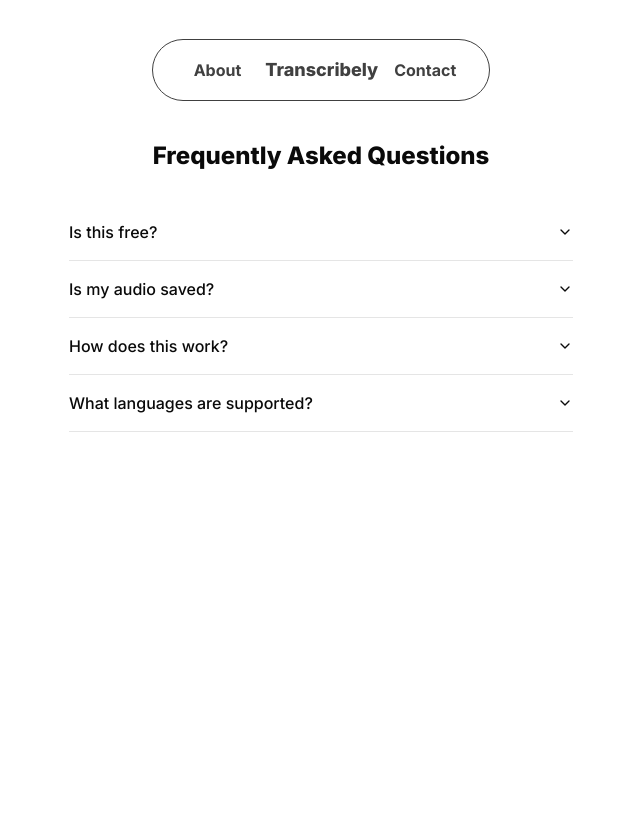
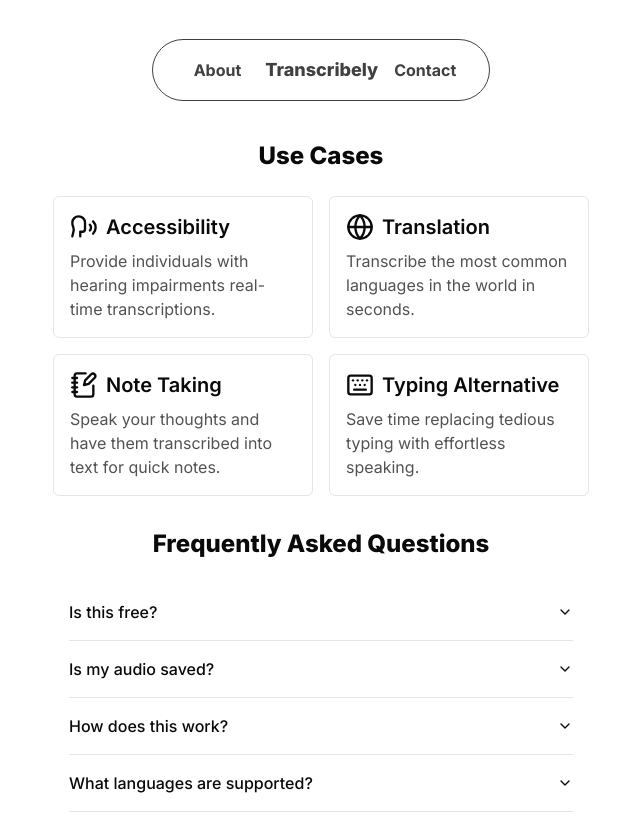
Before and after one commit to albionkaferi/speech-to-text-app, a Next.js app: page /about in a window 1280 px wide. Shown: the top 832 px of the page, without its empty margins (319-959 px from the left). Before the commit the page ends 800 px from the top, so only its background shows below. Built offline with nearby package versions, Linux system fonts and the light colour scheme.

Commit message:
added use cases

```diff
--- a/src/app/about/page.tsx
+++ b/src/app/about/page.tsx
@@ -4,6 +4,53 @@
   AccordionItem,
   AccordionTrigger,
 } from "@/components/ui/accordion";
+import { Globe, Speech, Keyboard } from "lucide-react";
+
+const uses = [
+  {
+    icon: <Speech size={28} />,
+    title: "Accessibility",
+    description:
+      "Provide individuals with hearing impairments real-time transcriptions.",
+  },
+  {
+    icon: <Globe size={28} />,
+    title: "Translation",
+    description:
+      "Transcribe the most common languages in the world in seconds.",
+  },
+  {
+    icon: (
+      <svg
+        xmlns="http://www.w3.org/2000/svg"
+        width="28"
+        height="28"
+        viewBox="0 0 24 24"
+        fill="none"
+        stroke="currentColor"
+        strokeWidth="2"
+        strokeLinecap="round"
+        strokeLinejoin="round"
+        className="lucide lucide-notebook-pen"
+      >
+        <path d="M13.4 2H6a2 2 0 0 0-2 2v16a2 2 0 0 0 2 2h12a2 2 0 0 0 2-2v-7.4" />
+        <path d="M2 6h4" />
+        <path d="M2 10h4" />
+        <path d="M2 14h4" />
+        <path d="M2 18h4" />
+        <path d="M18.4 2.6a2.17 2.17 0 0 1 3 3L16 11l-4 1 1-4Z" />
+      </svg>
+    ),
+    title: "Note Taking",
+    description:
+      "Speak your thoughts and have them transcribed into text for quick notes.",
+  },
+  {
+    icon: <Keyboard size={28} />,
+    title: "Typing Alternative",
+    description: "Save time replacing tedious typing with effortless speaking.",
+  },
+];
 
 const faq = [
   {
@@ -33,10 +80,25 @@
 export default function About() {
   return (
     <div className="flex flex-col items-center">
-      <h1 className="font-extrabold text-2xl mb-8">
+      <h1 className="font-extrabold text-2xl mb-6">Use Cases</h1>
+      <div className="grid md:grid-cols-2 gap-4 place-content-center mb-8">
+        {uses.map((item, index) => (
+          <div
+            className="flex flex-col w-[260px] border rounded-md p-4"
+            key={index}
+          >
+            <div className="flex">
+              {item.icon}
+              <h2 className="font-semibold text-xl mb-2 ml-2">{item.title}</h2>
+            </div>
+            <p className="text-neutral-600">{item.description}</p>
+          </div>
+        ))}
+      </div>
+      <h1 className="font-extrabold text-2xl mb-6">
         Frequently Asked Questions
       </h1>
-      <Accordion type="single" collapsible className="w-9/12">
+      <Accordion type="single" collapsible className="w-9/12 mb-8">
         {faq.map((item) => (
           <AccordionItem value={item.value} key={item.value}>
             <AccordionTrigger>{item.trigger}</AccordionTrigger>
```
